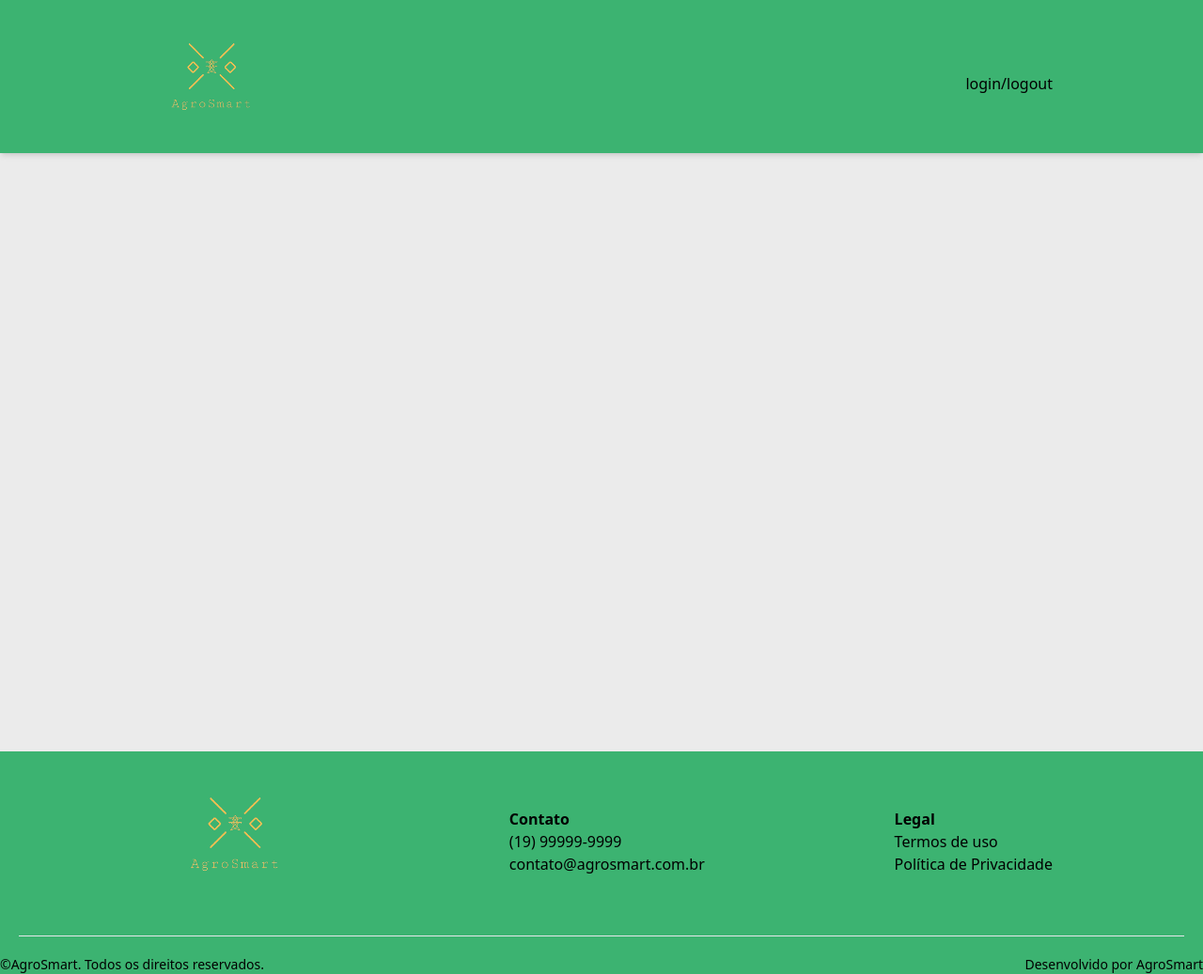
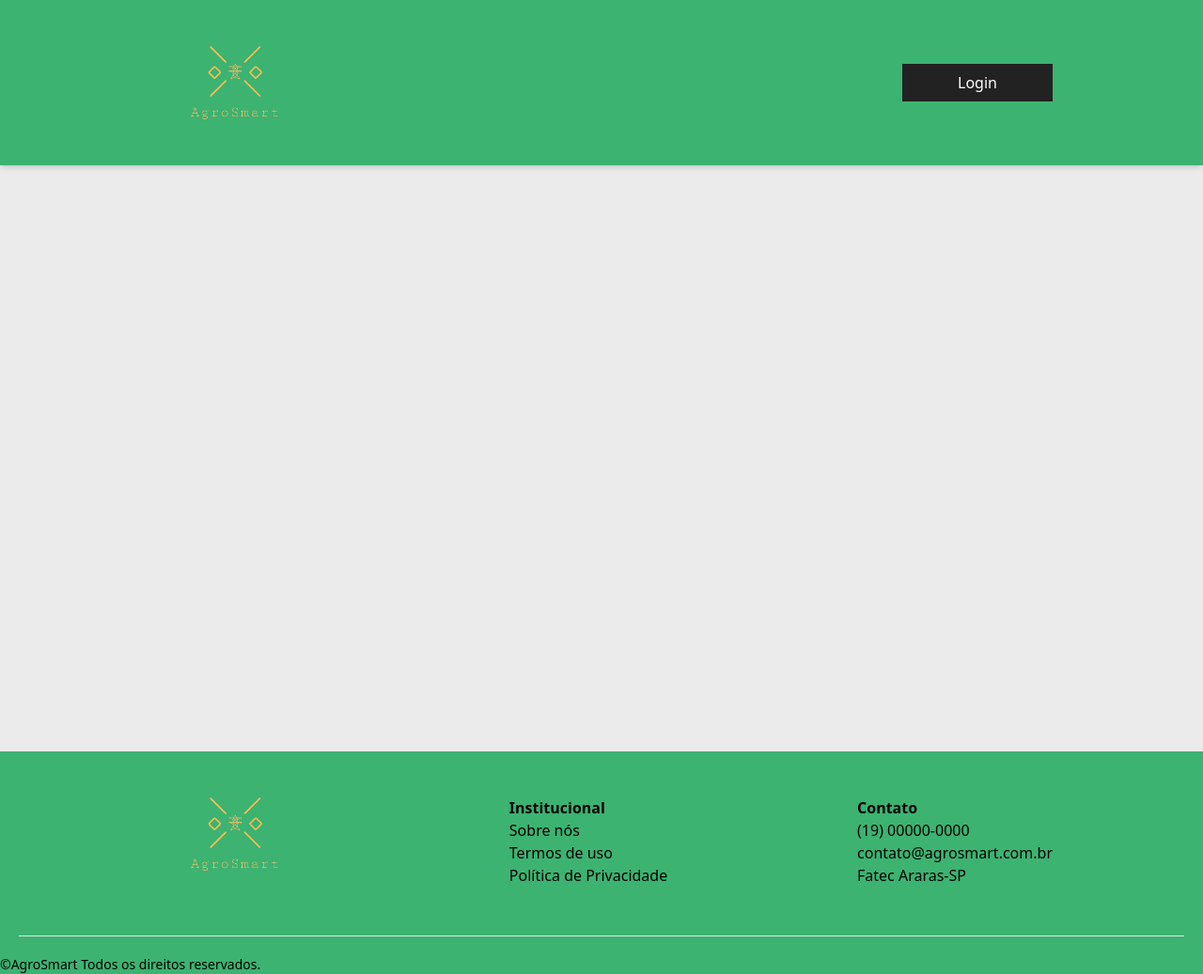
Before and after one commit to wkauan/AgroSmart, a React (Vite) app: page / in a window 1280 px wide. Shown: the whole page at 94% size. Built offline with nearby package versions, Linux system fonts and the light colour scheme.

Commit message:
Add files via upload

```diff
--- a/package.json
+++ b/package.json
@@ -12,7 +12,7 @@
   "dependencies": {
     "react": "^18.2.0",
     "react-dom": "^18.2.0",
-    "react-router-dom": "^6.22.3"
+    "react-router-dom": "^6.23.0"
   },
   "devDependencies": {
     "@types/react": "^18.2.66",
--- a/src/App.jsx
+++ b/src/App.jsx
@@ -1,16 +1,13 @@
 import Footer from "./components/footer/Footer"
 import Navbar from "./components/navbar/Navbar"
-import Cadastro from "./pages/cadastro/Cadastro"
-import Login from "./pages/login/Login"
+import { Outlet } from "react-router-dom"
 
 function App() {
 
   return (
     <>
       <Navbar />
-      <div className="w-full h-screen"></div>
-      {/* <Cadastro /> */}
-      {/* <Login /> */}
+      <Outlet />
       <Footer />
     </>
   )
--- a/src/components/footer/Footer.jsx
+++ b/src/components/footer/Footer.jsx
@@ -1,34 +1,34 @@
 import logo from '/static/logo/logo.png'
+import { Link } from 'react-router-dom'
 
 const Footer = () => {
     return (
         <footer className="w-full bg-verde left-0">
         <header className="md:flex items-center justify-between py-4 md:px-40 px-7 space-y-4">
             <section className="font-bold text-2xl cursor-pointer flex items-center">
-                    <img src={logo} alt="Logotipo" className='w-[180px] h-36 object-contain' />
+                <Link to="/"><img src={logo} alt="Logotipo" className='w-[180px] h-36 object-contain' /></Link>
+            </section>
+            <section>
+                <h2 className="font-bold"> Institucional </h2>
+                <ul>
+                    <li><Link to="/sobre-nos" className='hover:text-blue-200 transition-all duration-200 delay-100'>Sobre nós</Link></li>
+                    <li><Link to="/termos" className='hover:text-blue-200 transition-all duration-200 delay-100'>Termos de uso</Link></li>
+                    <li><Link to="/privacidade" className='hover:text-blue-200 transition-all duration-200 delay-100'>Política de Privacidade</Link></li>
+                </ul>
             </section>
             <section>
                 <h2 className="font-bold"> Contato </h2>
                 <ul>
-                        <li><a href="tel:+55 (19) 99999-9999" className='hover:text-blue-200 transition-all duration-200 delay-100'>(19) 99999-9999</a></li>
+                    <li><a href="tel:+55 (19) 00000-0000<" className='hover:text-blue-200 transition-all duration-200 delay-100'>(19) 00000-0000</a></li>
                     <li><a href="mailto:contato@agrosmart.com.br" className='hover:text-blue-200 transition-all duration-200 delay-100'>contato@agrosmart.com.br</a></li>
-                    </ul>
-                </section>
-                <section>
-                    <h2 className="font-bold"> Legal </h2>
-                    <ul>
-                        <li><a className='hover:text-blue-200 transition-all duration-200 delay-100'>Termos de uso</a></li>
-                        <li><a className='hover:text-blue-200 transition-all duration-200 delay-100'>Política de Privacidade</a></li>
+                    <li><a href="/" className='hover:text-blue-200 transition-all duration-200 delay-100'>Fatec Araras-SP</a></li>
                 </ul>
             </section>
         </header>
         <hr className="left-0 m-5" />
         <header className="md:flex items-center justify-between">
             <section className='text-sm'>
-                    <p> <a className='hover:text-blue-200 transition-all duration-200 delay-100'>©AgroSmart.</a> Todos os direitos reservados.</p>
-                </section>
-                <section className='text-sm'>
-                    <p>Desenvolvido por <a href="/" className='hover:text-blue-200 transition-all duration-200 delay-100'>AgroSmart</a></p>
+                <p> <Link to="/" className='hover:text-blue-200 transition-all duration-200 delay-100'>©AgroSmart</Link> Todos os direitos reservados.</p>
             </section>
         </header>
     </footer>
--- a/src/components/navbar/Navbar.jsx
+++ b/src/components/navbar/Navbar.jsx
@@ -1,11 +1,19 @@
 import logo from '/static/logo/logo.png'
+import { Link } from 'react-router-dom'
 
 const Navbar = () => {
   return (
     <nav className="shadow-md w-full fixed top-0 left-0 z-10">
       <header className="md:flex items-center justify-between bg-verde py-4 md:px-40 px-7 space-y-4">
-        <section className="font-bold text-2xl cursor-pointer flex items-center"><img className="w-[130px] h-30 object-contain" src={logo} alt="Logotipo" /></section>
-        <section>login/logout</section>
+        <section className="font-bold text-2xl cursor-pointer flex items-center">
+          <Link to="/"><img src={logo} alt="Logotipo" className='w-[180px] h-36 object-contain' /></Link>
+        </section>
+        <section>
+          <button type="submit" className="w-40 h-10 mb-4 bg-cinza text-white hover:w-44 hover:font-bold transition-all duration-200 delay-100">
+            <span><Link to="/login">Login</Link></span>
+          </button>
+
+        </section>
       </header>
     </nav>
   )
--- a/src/main.jsx
+++ b/src/main.jsx
@@ -3,8 +3,38 @@ import ReactDOM from 'react-dom/client'
 import App from './App.jsx'
 import './index.css'
 
+// Rotas
+
+import { createBrowserRouter, RouterProvider } from 'react-router-dom'
+import Home from './pages/home/Home.jsx'
+import Cadastro from './pages/cadastro/Cadastro.jsx'
+import ErrorPage from './pages/errorPage/ErrorPage.jsx'
+import Login from './pages/login/Login.jsx'
+
+const router = createBrowserRouter([
+  {
+    path: "/",
+    element: <App />,
+    errorElement: <ErrorPage />,
+    children: [
+      {
+        path: "/",
+        element: <Home />,
+      },
+      {
+        path: "cadastro",
+        element: <Cadastro />
+      },
+      {
+        path: "login",
+        element: <Login />
+      }
+    ]
+  }
+])
+
 ReactDOM.createRoot(document.getElementById('root')).render(
   <React.StrictMode>
-    <App />
+    <RouterProvider  router={router} />
   </React.StrictMode>,
 )
--- a/src/pages/cadastro/Cadastro.jsx
+++ b/src/pages/cadastro/Cadastro.jsx
@@ -106,7 +106,7 @@ const Cadastro = () => {
 
                         {/* Campo para página de login */}
                         <section className="flex justify-center mb-5">
-                            <a  className="text-sm text-blue-400 hover:font-bold transition-all duration-200 delay-100">Já possui uma conta? Faça login</a>
+                            <a  className="text-sm text-blue-400 hover:font-bold transition-all duration-200 delay-100 cursor-pointer">Já possui uma conta? Faça login</a>
                         </section>
 
                         <section className="flex justify-center mb-5">
--- a/src/pages/errorPage/ErrorPage.jsx
+++ b/src/pages/errorPage/ErrorPage.jsx
@@ -1,7 +1,7 @@
 const ErrorPage = () => {
     return (
       <div className="flex flex-col items-center justify-center h-screen bg-branco">
-        <a className="text-2xl mb-4 hover:font-bold hover:text-blue-500 hover:bg-blue-100 transition-all duration-200 delay-100 rounded-full p-2">
+        <a className="text-2xl mb-4 hover:font-bold hover:text-blue-500 hover:bg-blue-100 transition-all duration-200 delay-100 rounded-full p-2" href="/">
           Voltar para a Página Inicial
         </a>
         <p className="text-5xl font-bold mb-2">404</p>
--- /dev/null
+++ b/src/pages/home/Home.jsx
@@ -0,0 +1,9 @@
+import React from 'react'
+
+const Home = () => {
+  return (
+    <div className="w-full md:h-screen">Home</div>
+  )
+}
+
+export default Home
--- a/src/pages/login/Login.jsx
+++ b/src/pages/login/Login.jsx
@@ -68,7 +68,7 @@ const Login = () => {
 
                         {/* Campo para página de cadastro */}
                         <section className="flex justify-center m-5">
-                            <a className="text-sm text-blue-400 hover:font-bold transition-all duration-200 delay-100">Ainda não possui uma conta? Cadastre-se</a>
+                            <a className="text-sm text-blue-400 hover:font-bold transition-all duration-200 delay-100 cursor-pointer">Ainda não possui uma conta? Cadastre-se</a>
                         </section>
 
                         {/* Botão para entrar */}
```
Also changed, not shown: 1 other file (tests, documents, lock files or other folders). Lines whose indentation alone changed are shown as unchanged.
